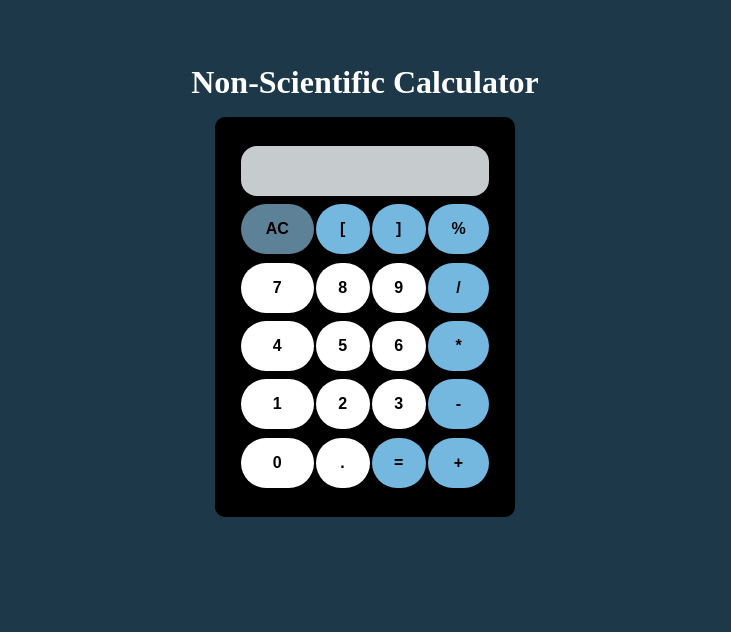
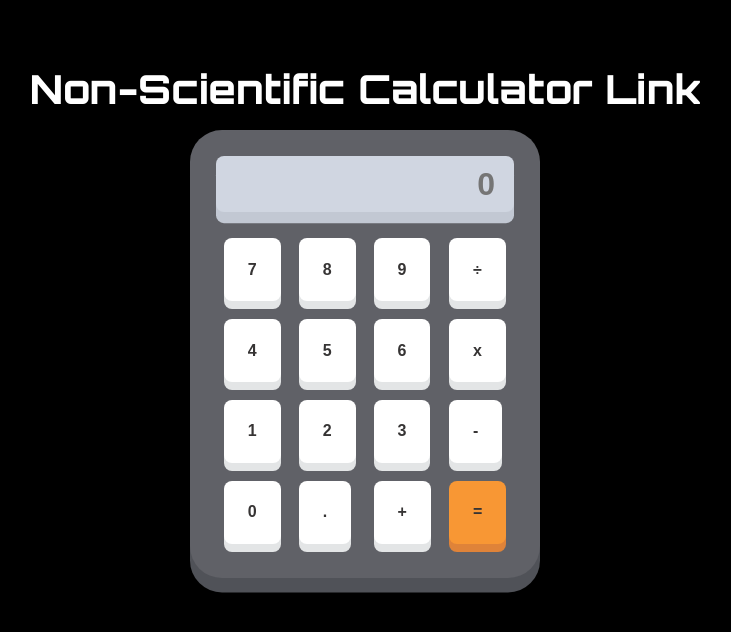
Before and after one commit to Viccyace/simple-calculator, a plain HTML site: page index.html in a window 1280 px wide. Shown: the whole page, without its empty margins (275-1006 px from the left). Drawn offline with Linux system fonts and the light colour scheme.

Commit message:
updated to be submitted as assignment

```diff
--- a/calculator.js
+++ b/calculator.js
@@ -1,12 +1,15 @@
 function display(value) {
     document.getElementById("result").value += value
 }
-function clearScreen() {
-    document.getElementById("result").value = ""
-}
+
 function calculate() {
     let x = document.getElementById("result").value
     let y = eval(x)
     document.getElementById("result").value = y
 }
+
+function clearScreen() {
+    document.getElementById("result").value = ""
+}
+
 console.log(calculate())
--- a/index.html
+++ b/index.html
@@ -17,15 +17,16 @@
 
 <body>
     <div class="container">
-        <h1>Non-Scientific Calculator</h1>
+
+        <a href="https://github.com/ViccyAce"> Non-Scientific Calculator Link</a>
 
         <table class="calculator">
             <tr>
                 <td colspan="4">
-                    <input type="text" id="result" class="screen" />
+                    <input type="text" id="result" class="screen" placeholder="0" />
                 </td>
             </tr>
-            <tr>
+            <!-- <tr>
                 <td>
                     <input type="button" value="AC" onclick="clearScreen()" class="clearbutton" />
                 </td>
@@ -38,7 +39,7 @@
                 <td>
                     <input type="button" value="%" onclick="display('%')" class="operator" />
                 </td>
-            </tr>
+            </tr> -->
             <tr>
                 <td>
                     <input type="button" value="7" onclick="display('7')" class="number" />
@@ -50,7 +51,7 @@
                     <input type="button" value="9" onclick="display('9')" class="number" />
                 </td>
                 <td>
-                    <input type="button" value="/" onclick="display('/')" class="operator" />
+                    <input type="button" value="÷" onclick="display('÷')" class="operator" />
                 </td>
             </tr>
             <tr>
@@ -64,7 +65,7 @@
                     <input type="button" value="6" onclick="display('6')" class="number" />
                 </td>
                 <td>
-                    <input type="button" value="*" onclick="display('*')" class="operator" />
+                    <input type="button" value="x" onclick="display('*')" class="operator" />
                 </td>
             </tr>
             <tr>
@@ -89,11 +90,12 @@
                     <input type="button" value="." onclick="display('.')" class="number" />
                 </td>
                 <td>
-                    <input type="button" value="=" onclick="calculate()" class="operator" />
+                    <input type="button" value="+" onclick="display('+')" class="operator" />
                 </td>
                 <td>
-                    <input type="button" value="+" onclick="display('+')" class="operator" />
+                    <input type="button" value="=" onclick="calculate()" class="equal" />
                 </td>
+
             </tr>
         </table>
     </div>
--- a/style.css
+++ b/style.css
@@ -2,11 +2,10 @@
   margin: 0;
   padding: 0;
   box-sizing: border-box;
-
 }
 
 body {
-  background-color: #1d3849;
+  background-color: #000000;
 }
 
 .container {
@@ -14,48 +13,74 @@ body {
   flex-direction: column;
   align-items: center;
   margin-top: 4em;
-  gap:1em;
+  gap: 1em;
+}
+.container a {
+  text-decoration: none;
+  color: #ffffff;
+  font-size: 2.5em;
+  font-family: "Orbitron", sans-serif;
+  font-weight: 800;
+  cursor: pointer;
+}
+
+.container a:hover {
+  text-decoration: underline;
+  color: #adabc7;
 }
 
 .calculator {
-  background-color: #000000;
+  background-color: #606167;
   width: 300px;
-  height: 400px;
-  border-radius: 10px;
+  height: 420px;
+  border-radius: 2em;
   padding: 1.5em;
+  box-shadow: 0em 0.9em 0em #505258;
 }
 
-.container h1{
+.container h1 {
   color: #ffffff;
 }
 
 .screen {
-  background-color: #c6cbce;
+  background-color: #d0d6e1;
   width: 100%;
   border: none;
-  border-radius: 1em;
-  padding: 1em;
+  border-radius: 0.5em;
+  padding: 1.2em;
   color: #000000;
   font-size: 1em;
-  font-weight: 600;
+  font-weight: 800;
   cursor: pointer;
+  box-shadow: 0em 0.7em 0em #c2c8d3;
+  margin-bottom: 1em;
 }
 
-.number,.operator, .clearbutton {
+.screen:focus {
+  outline: none;
+}
+
+.screen::placeholder {
+  float: right;
+  font-size: 2em;
+}
+
+.number,
+.operator,
+.equal {
   background-color: #ffffff;
-  width: 100%;
-  border: none;
-  border-radius: 5em;
-  padding: 1em;
-  color: #000000;
   font-size: 1em;
   font-weight: 600;
+  border: none;
+  border-radius: 0.5em;
+  padding: 1.4em 1.5em;
+  margin: 0.5em 0.5em;
+  color: #363434;
   cursor: pointer;
+  box-shadow: 0em 0.5em 0em #e3e5e6;
 }
 
-.operator{
-  background-color: #74b8e0;}
-
-  .clearbutton{
-    background-color: #5d8197;
-  }
+.equal {
+  background-color: #f89734;
+  box-shadow: 0em 0.5em 0em #df8339 !important;
+}
```
